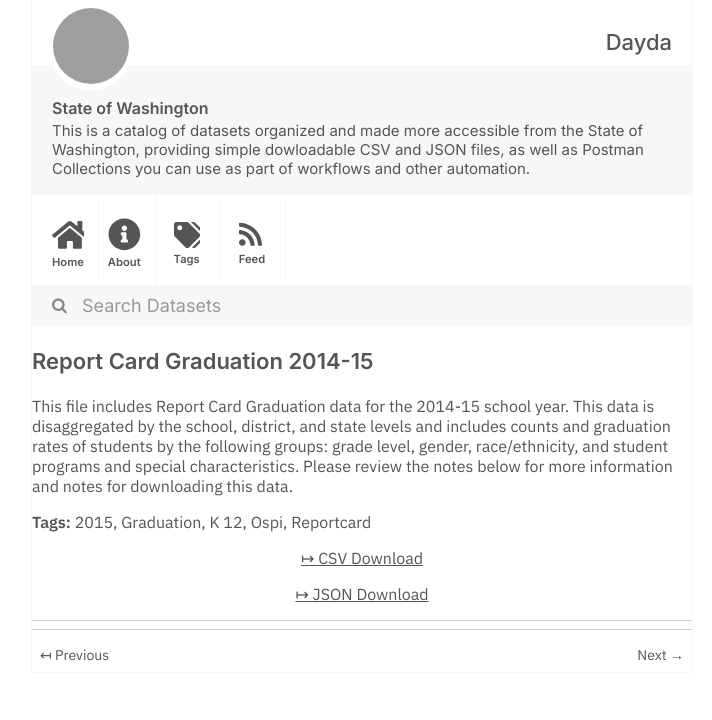
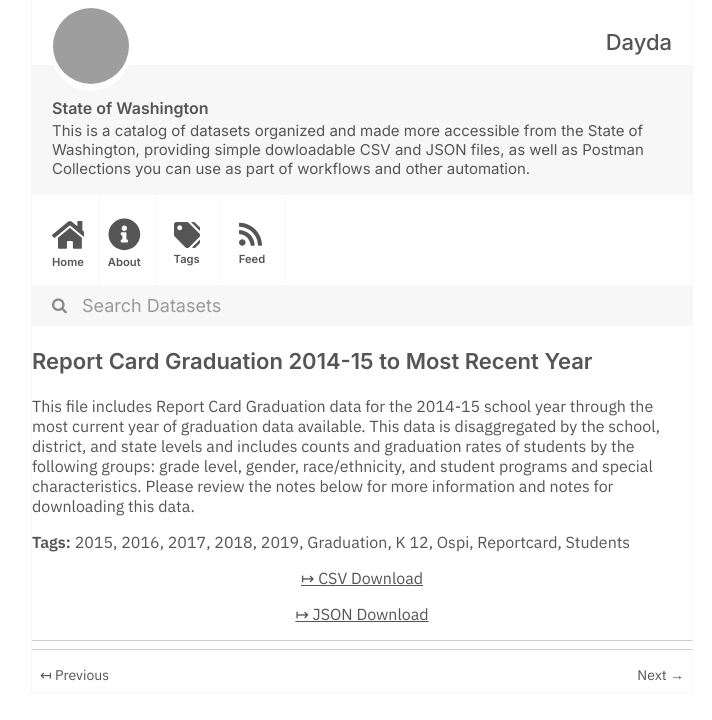
Before and after one commit to dayda-entities/state-of-washington, a Jekyll site: the page built from _posts/2020-11-10-report-card-graduation-2014-15.md, in a window 1280 px wide, cut to the strip 0-720 px from the top of the page. Shown: the whole strip, without its empty margins (278-990 px from the left). Built offline with Jekyll 4.4.1, drawn with Linux system fonts in a browser that asks for light colours; grey boxes are pictures that could not be loaded.

Commit message:
Publish Data

```diff
--- a/_posts/2020-11-10-report-card-graduation-2014-15.md
+++ b/_posts/2020-11-10-report-card-graduation-2014-15.md
@@ -1,20 +1,25 @@
 ---
-title: Report Card Graduation 2014-15
-created: '2020-11-10T17:20:24.920967'
-modified: '2020-11-10T17:20:24.920977'
+title: Report Card Graduation 2014-15 to Most Recent Year
+created: '2020-11-10T17:20:09.233910'
+modified: '2020-11-10T17:20:09.233921'
 state: active
 type: dataset
 tags:
   - '2015'
+  - '2016'
+  - '2017'
+  - '2018'
+  - '2019'
   - Graduation
   - K 12
   - Ospi
   - Reportcard
+  - Students
 groups:
   - Local Government
-csv_url: 'https://data.wa.gov/api/views/d5dm-bwe8/rows.csv?accessType=DOWNLOAD'
-json_url: 'https://data.wa.gov/api/views/d5dm-bwe8/rows.json?accessType=DOWNLOAD'
+csv_url: 'https://data.wa.gov/api/views/9dvy-pnhx/rows.csv?accessType=DOWNLOAD'
+json_url: 'https://data.wa.gov/api/views/9dvy-pnhx/rows.json?accessType=DOWNLOAD'
 layout: post
 
 ---
-This file includes Report Card Graduation data for the 2014-15 school year. This data is disaggregated by the school, district, and state levels and includes counts and graduation rates of students by the following groups: grade level, gender, race/ethnicity, and student programs and special characteristics. Please review the notes below for more information and notes for downloading this data.
+This file includes Report Card Graduation data for the 2014-15 school year through the most current year of graduation data available. This data is disaggregated by the school, district, and state levels and includes counts and graduation rates of students by the following groups: grade level, gender, race/ethnicity, and student programs and special characteristics. Please review the notes below for more information and notes for downloading this data.
```
